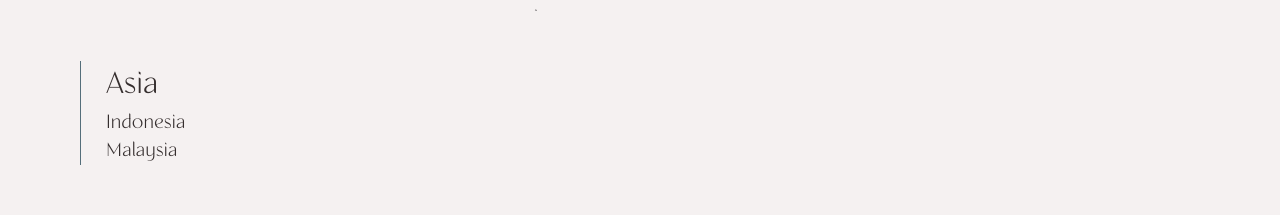
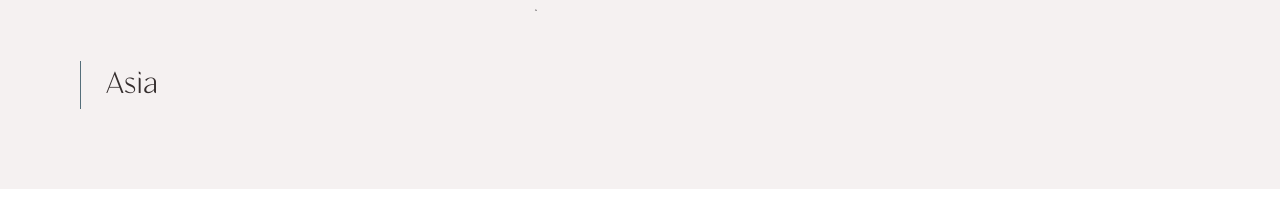
Before and after one commit to Dlabsign/ICY-GOAT, a Next.js app: page /destinations in a window 1280 px wide. Shown: the part 1252-1467 px from the top of the page. Built offline with nearby package versions, Linux system fonts and the light colour scheme.

Commit message:
update negara

```diff
--- a/src/app/destinations/page.tsx
+++ b/src/app/destinations/page.tsx
@@ -20,7 +20,7 @@
 interface Negara {
   nama: string;
   kode: string;
-  destinations: Destination[]; // Tambahkan ini
+  destinations: Destination[];
 }
 
 export default function DestinationPage() {
--- a/src/components/destination/map.tsx
+++ b/src/components/destination/map.tsx
@@ -5,9 +5,9 @@
 import "../../app/globals.css";
 
 interface Negara {
-  id: string;
-  negara: string;
+  nama: string;
   kode: string;
+  destinations: Destination[];
 }
 
 interface WorldMapSectionProps {
@@ -51,12 +51,12 @@
               <div className="flex flex-col justify-start items-start">
                 {MapModel[continent].map((country) => (
                   <div
-                    key={country.id} // Use `country.id` as it should be unique
+                    key={country.id}
                     className="text-[#352e2e] text-sm font-medium font-['GothamBook'] leading-[30px] cursor-pointer"
                     onClick={() => handleNegaraClick(country)}
                   >
                     <div className="text-[#352e2e] text-lg sm:text-xl font-medium font-['Recline'] hover:text-[#b8b3b3] duration-150 leading-tight">
-                      {country.negara}
+                      {country.nama}
                     </div>
                   </div>
                 ))}
```
